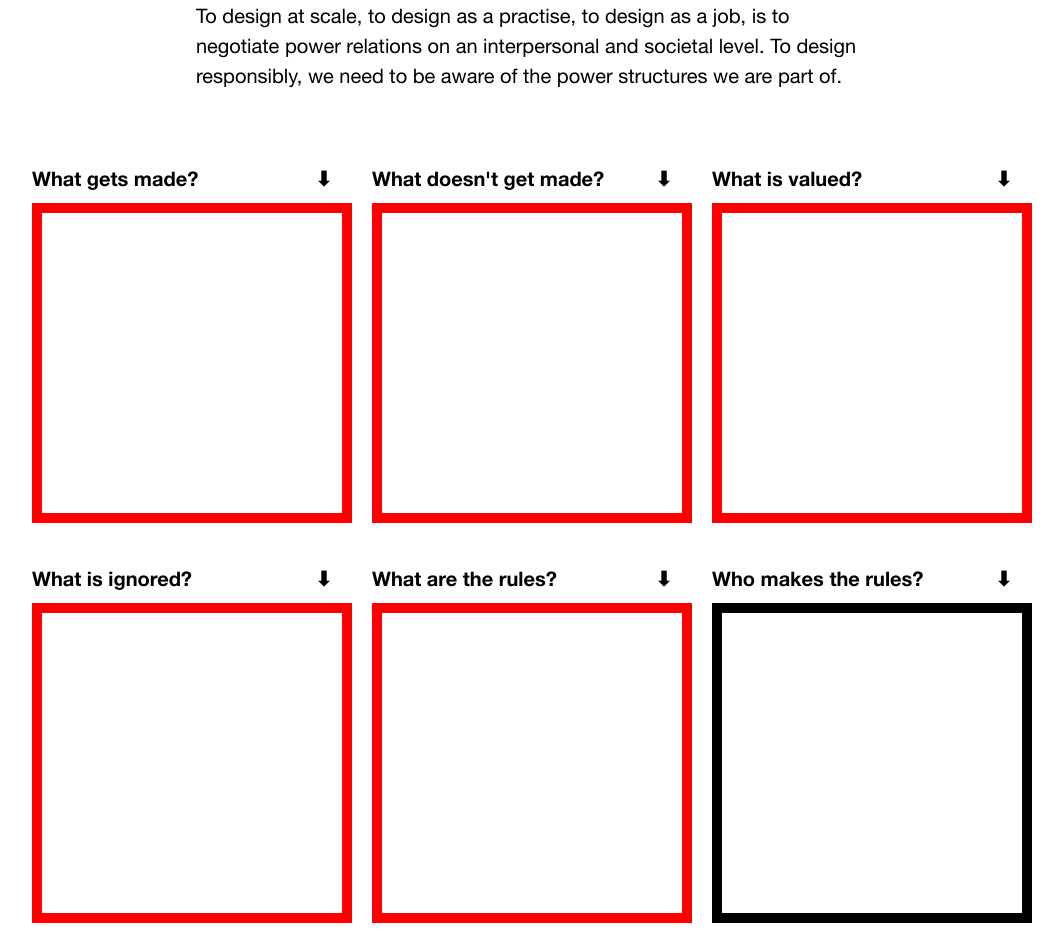
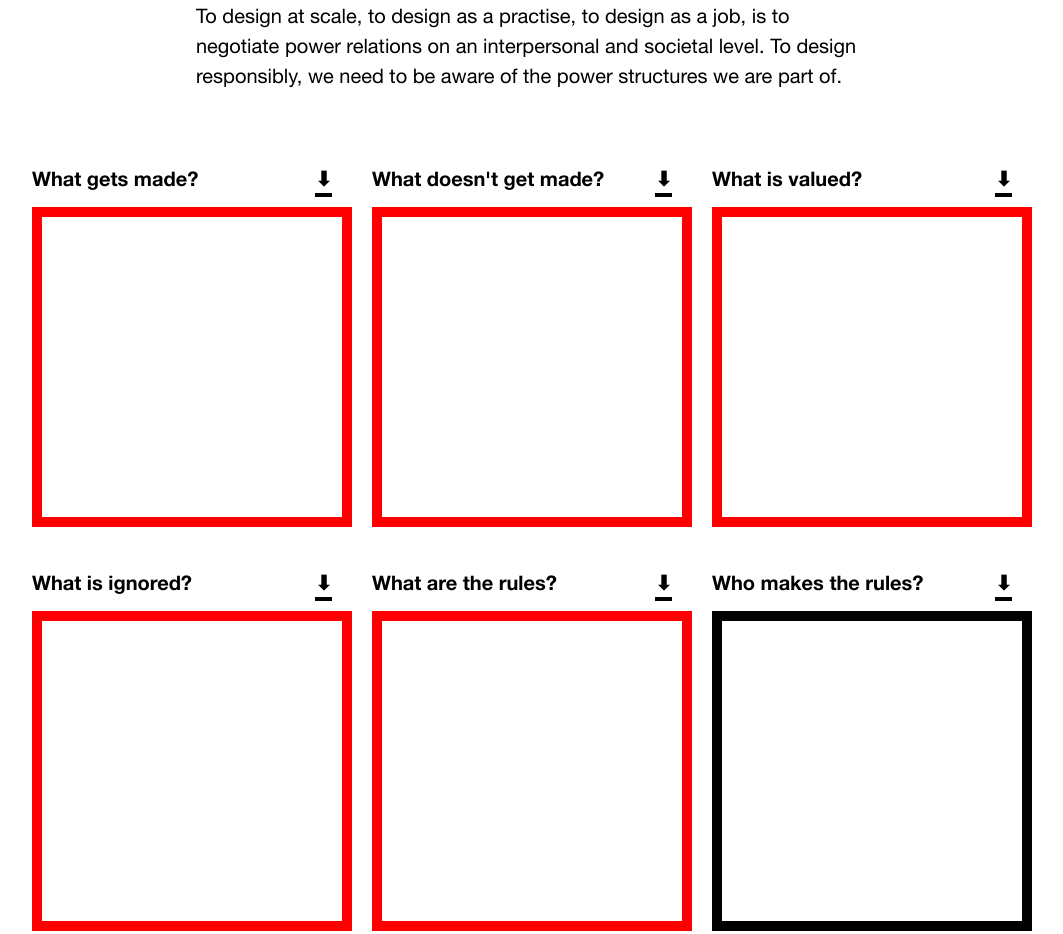
Before and after one commit to mermop/design-communicates, a plain HTML site: page power/index.html in a window 1280 px wide. Shown: the part 2423-3357 px from the top of the page, without its empty margins (108-1171 px from the left). Drawn offline with Linux system fonts and the light colour scheme; a small style sheet from the web is missing.

Commit message:
rearranging elements, making download button look downloadier

```diff
--- a/power/styles.css
+++ b/power/styles.css
@@ -131,7 +131,8 @@ i, span {
 
 .download {
   float: right;
-  padding-right: 1em;
+  margin-right: 1em;
+  border-bottom: 4px solid #000;
 }
 
 footer {
```
Also changed, not shown: index.html (+3 -3 lines).
